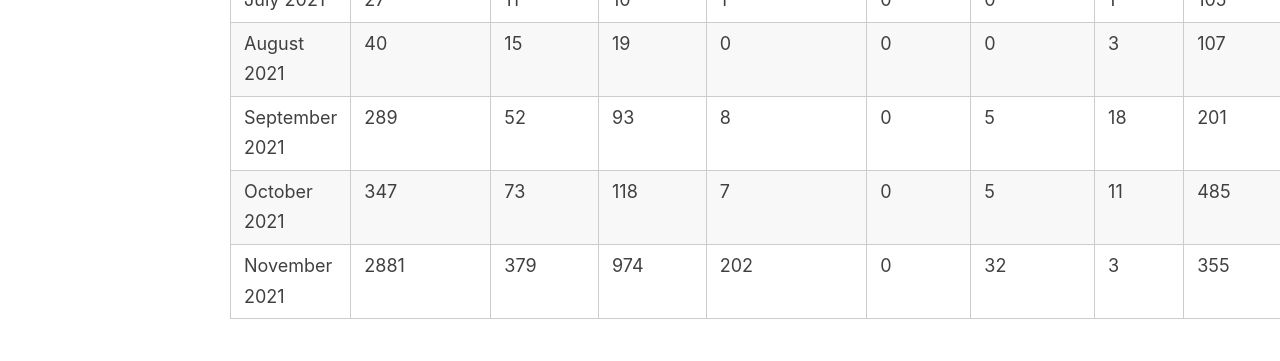
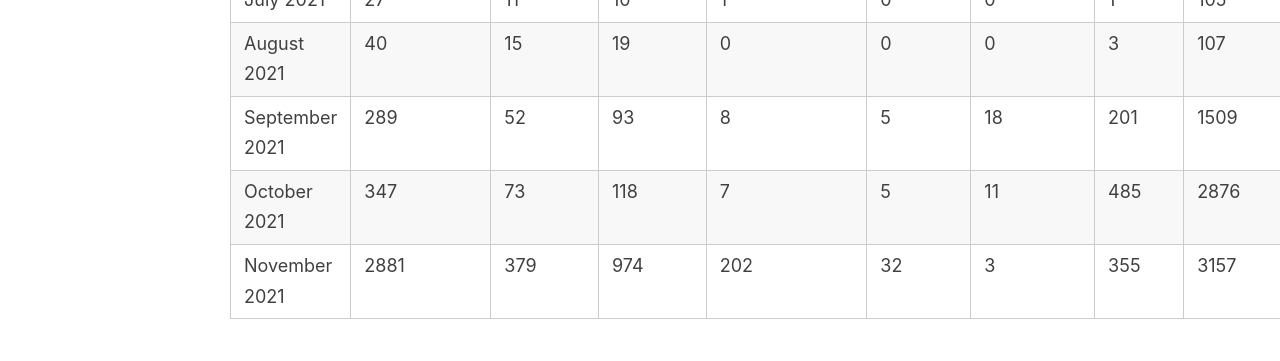
Before and after one commit to amitmerchant1990/reverie, a Jekyll site: the page built from dates.md, in a window 1280 px wide and 900 px high, scrolled down 2523 px. Shown: the part 446-807 px from the top of the window. Built offline with Jekyll 4.4.1, drawn with Linux system fonts in a browser that asks for light colours.

Commit message:
Update dates.md

```diff
--- a/dates.md
+++ b/dates.md
@@ -52,6 +52,6 @@ AOE: anywhere on earth.
 | June 2021 | 23 | 5 | 13 | 0 | 0 | 3 | 107 | 1170 |
 | July 2021 | 27 | 11 | 10 | 1 | 0 | 0 | 1 | 105 | 1087 |
 | August 2021 | 40 | 15 | 19 | 0 | 0 | 0 | 3 | 107 | 1097 |
-| September 2021 | 289 | 52 | 93 | 8 | 0 | 5 | 18 | 201 | 1509 |
-| October 2021 | 347 | 73 | 118 | 7 | 0 | 5 | 11 | 485 | 2876 |
-| November 2021 | 2881 | 379 | 974 | 202 | 0 | 32 | 3 | 355 | 3157 |
+| September 2021 | 289 | 52 | 93 | 8 | 5 | 18 | 201 | 1509 |
+| October 2021 | 347 | 73 | 118 | 7 | 5 | 11 | 485 | 2876 |
+| November 2021 | 2881 | 379 | 974 | 202 | 32 | 3 | 355 | 3157 |
```
